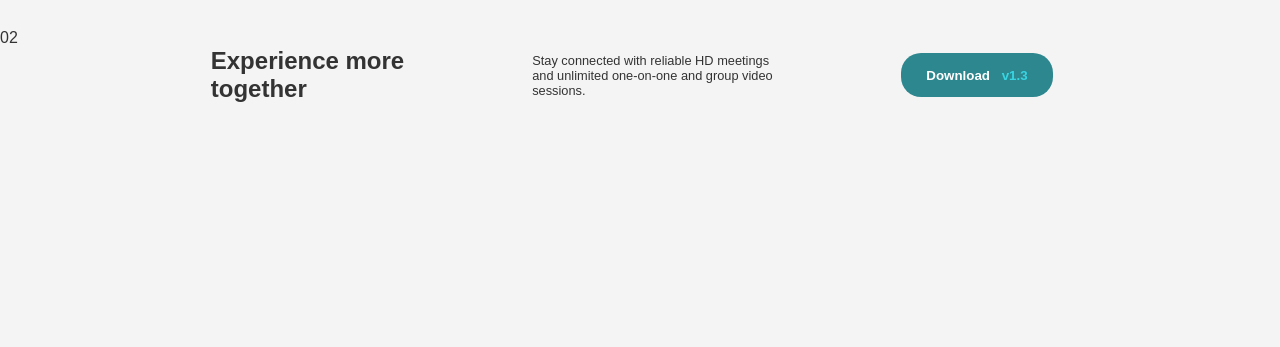
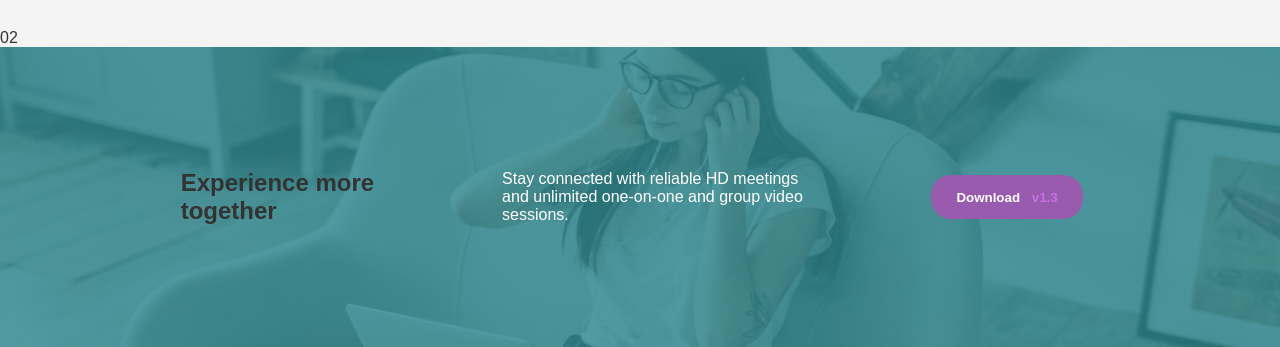
Before and after one commit to fatihaosman/frontmentor-html-css, a plain HTML site: page docs/meet-landing-page/meet-landing-page/starter-code/index.html in a window 1280 px wide. Shown: the part 800-1147 px from the top of the page. Before the commit the page ends 903 px from the top, so only its background shows below. Drawn offline with Linux system fonts and the light colour scheme.

Commit message:
done with desktop meeting land page

```diff
--- a/docs/meet-landing-page/meet-landing-page/starter-code/index.html
+++ b/docs/meet-landing-page/meet-landing-page/starter-code/index.html
@@ -52,7 +52,7 @@
     <h1>Experience more <br> together</h1>
 <p class="section6-p">  Stay connected with reliable HD meetings  <br> and unlimited one-on-one and group video  <br>sessions.</p>
 
-  <div><button class="downloadBtn">Download <span >v1.3</span></button>
+  <div><button class="downloadBtn adjust">Download <span >v1.3</span></button>
   </section>
  </main>
 
--- a/docs/meet-landing-page/meet-landing-page/starter-code/style.css
+++ b/docs/meet-landing-page/meet-landing-page/starter-code/style.css
@@ -7,6 +7,7 @@ body {
   font-family: 'Arial', sans-serif;
   background-color: #f4f4f4;
   color: #333;
+  height: 100vh;
 }
 main{
   margin-top: 20px;
@@ -126,6 +127,10 @@ div img{
 
 /*section5*/
 .section6{
+  background: linear-gradient(rgba(45, 135, 143, 0.829), rgba(45, 135, 143, 0.808)),
+   url('./assets/desktop/image-footer.jpg');
+  background-size: cover;      /* Optional: scale image to cover container */
+  background-position: center; /* Optional: center the image */
   display: flex;
   flex-direction: row;
   align-items: center;
@@ -135,9 +140,20 @@ div img{
   gap: 8rem;
  /* width: 900px; */
   margin: auto;
+  min-height: 300px;
+
 
 }
 .section6-p{
-   font-size: 0.8rem;
+   font-size: 1rem;
+   color: white;
+
 
 }
+.downloadBtn.adjust{
+  background-color: rgb(152, 91, 173);
+
+}
+.downloadBtn.adjust span{
+color: rgb(198, 113, 227);
+}
```
